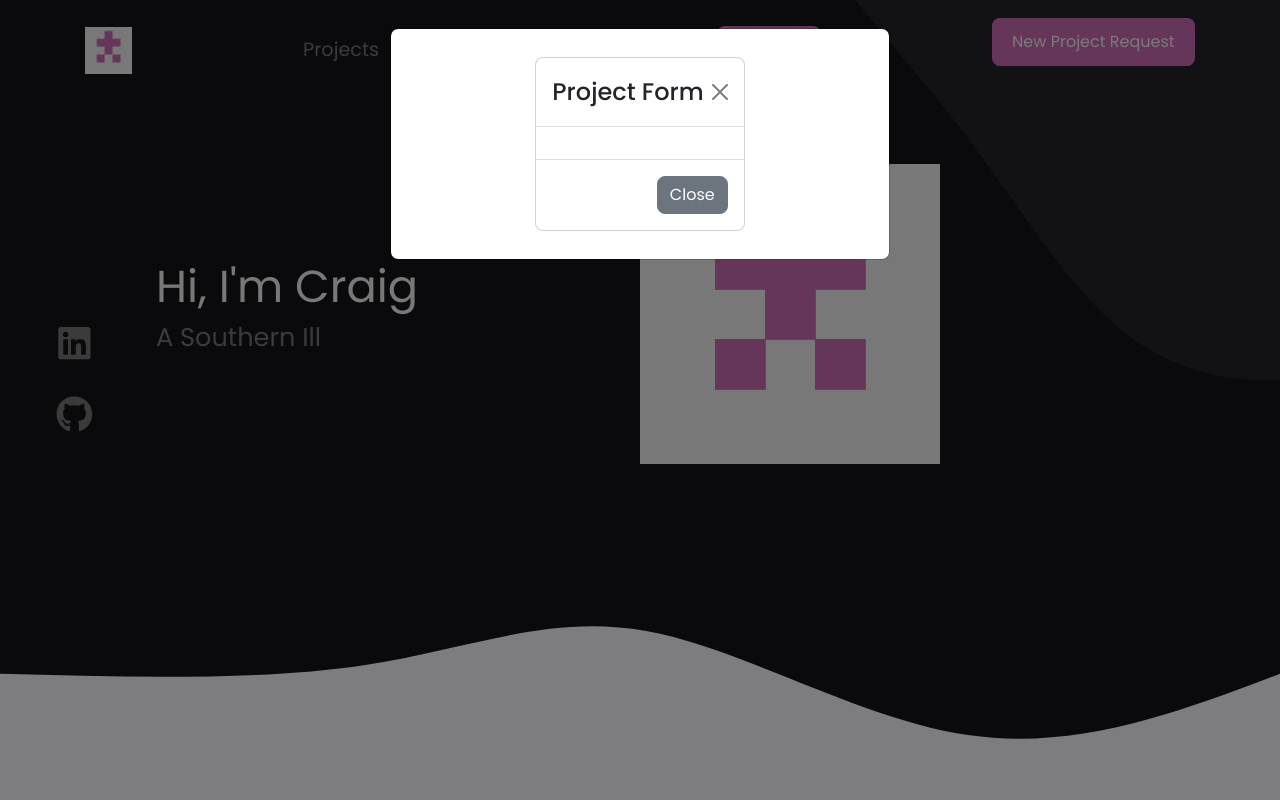
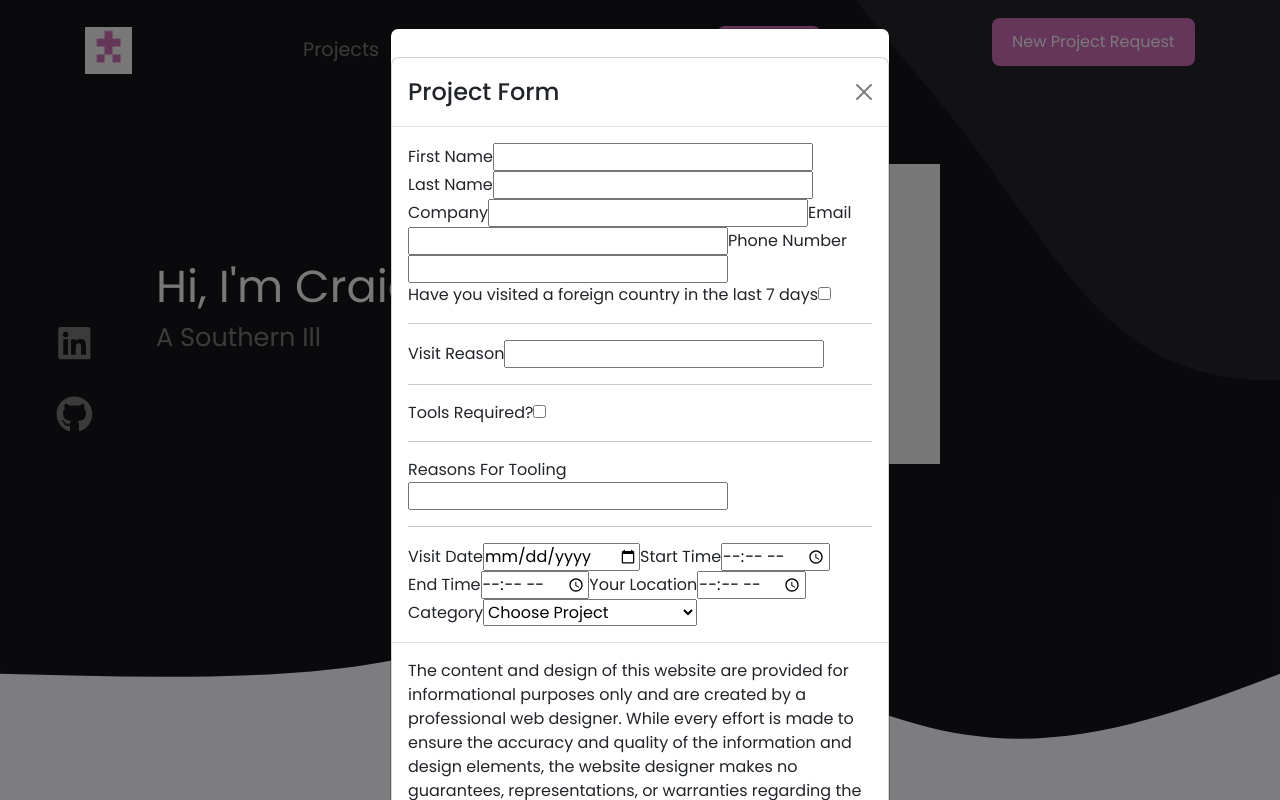
Before and after one commit to tektechnologies/craigbarkley, a React (Create React App) app: page / in a window 1280 px wide. Both pictures are taken after a click on the element "New Project Request". Shown: the top 800 px of the page. Built offline with nearby package versions, Linux system fonts and the light colour scheme.

Commit message:
add html form elements basic

```diff
--- a/package.json
+++ b/package.json
@@ -4,9 +4,9 @@
   "version": "0.1.0",
   "private": true,
   "dependencies": {
-    "@emotion/react": "^11.11.0",
-    "@emotion/styled": "^11.11.0",
-    "@mui/material": "^5.13.3",
+    "@emotion/react": "^11.11.4",
+    "@emotion/styled": "^11.11.5",
+    "@mui/material": "^5.15.18",
     "@testing-library/jest-dom": "^5.14.1",
     "@testing-library/react": "^11.2.7",
     "@testing-library/user-event": "^12.8.3",
--- a/src/components/SelectedProjectForm/SelectedProjectForm.js
+++ b/src/components/SelectedProjectForm/SelectedProjectForm.js
@@ -5,6 +5,7 @@ import Button from "react-bootstrap/Button";
 
 const SelectedProjectForm = (props) => {
   console.log("props in form comp: ", props);
+
   return (
     <Modal show={props.show} onHide={props.handleClose}>
       <Modal.Dialog>
@@ -13,32 +14,68 @@ const SelectedProjectForm = (props) => {
         </Modal.Header>
 
         <Modal.Body>
+          <form>
+            <label htmlFor="firstName">First Name</label>
+            <input type="text" id="firstName" name="firstName" />
+            <label htmlFor="lastName">Last Name</label>
+            <input type="text" id="lastName" name="lastName" />
+            <label htmlFor="companyName">Company</label>
+            <input type="text" id="companyName" name="companyName" />
+            <label htmlFor="emailAddress">Email</label>
+            <input type="text" id="emailAddress" name="emailAddress" />
+            <label htmlFor="phoneNumber">Phone Number</label>
+            <input type="text" id="phoneNumber" name="phoneNumber" />
+            <label htmlFor="visitForeign">
+              Have you visited a foreign country in the last 7 days
+            </label>
+            <input type="checkbox" id="visitForeign" name="visitForeign" />
+            <hr />
+            <label htmlFor="visitForeign">Visit Reason</label>
+            <input
+              type="textarea"
+              rows="4"
+              cols="50"
+              id="visitForeign"
+              name="visitForeign"
+            />
+            <hr />
+            <label htmlFor="toolsRequired">Tools Required?</label>
+            <input type="checkbox" id="toolsRequired" name="toolsRequired" />
+            <hr />
+            <label htmlFor="toolReasons">Reasons For Tooling</label>
+            <input type="textarea" id="toolReasoned" name="toolReasoned" />
+            <hr />
+            <label htmlFor="visitDate">Visit Date</label>
+            <input type="date" id="visitDate" name="visitDate" />
+            <label htmlFor="startTime">Start Time</label>
+            <input type="time" id="startTime" name="startTime" />
+            <label htmlFor="endTime">End Time</label>
+            <input type="time" id="endTime" name="endTime" />
+            <label htmlFor="userLocation">Your Location</label>
+            <input type="time" id="userLocation" name="userLocation" />
+            <label for="category">Category</label>
 
-        <form>
-
-        </form>
-        {/* firstName
-        lastName
-        company
-        email
-        phone number
-        Have you visited a foreign country in the last 7 days (yes/no)
-        <hr>
-        vitsitReason - text box big
-        <hr>
-        toolsRequired (yes/no)
-        Reason for tools text box big
-        <hr>
-        Visit details calendar
-        Start time
-        End time
-        Your Location
-        Category
-        <p>No cell phones</p>
-        signature box */}
-
+            <select name="category" id="category">
+              <option selected disabled>
+                Choose Project
+              </option>
+              <option value="webSite">Web Site</option>
+              <option value="seo">Digital Marketing</option>
+              <option value="onlineStore">Online Store</option>
+              <option value="logoBranding">Logo Graphics Branding</option>
+            </select>
+          </form>
         </Modal.Body>
         <Modal.Footer>
+          <p>
+            The content and design of this website are provided for
+            informational purposes only and are created by a professional web
+            designer. While every effort is made to ensure the accuracy and
+            quality of the information and design elements, the website designer
+            makes no guarantees, representations, or warranties regarding the
+            currentness, completeness, or suitability of the content for any
+            specific purpose.
+          </p>
           <Button onClick={props.handleClose} variant="secondary">
             Close
           </Button>
```
Also changed, not shown: 1 other file (tests, documents, lock files or other folders).
